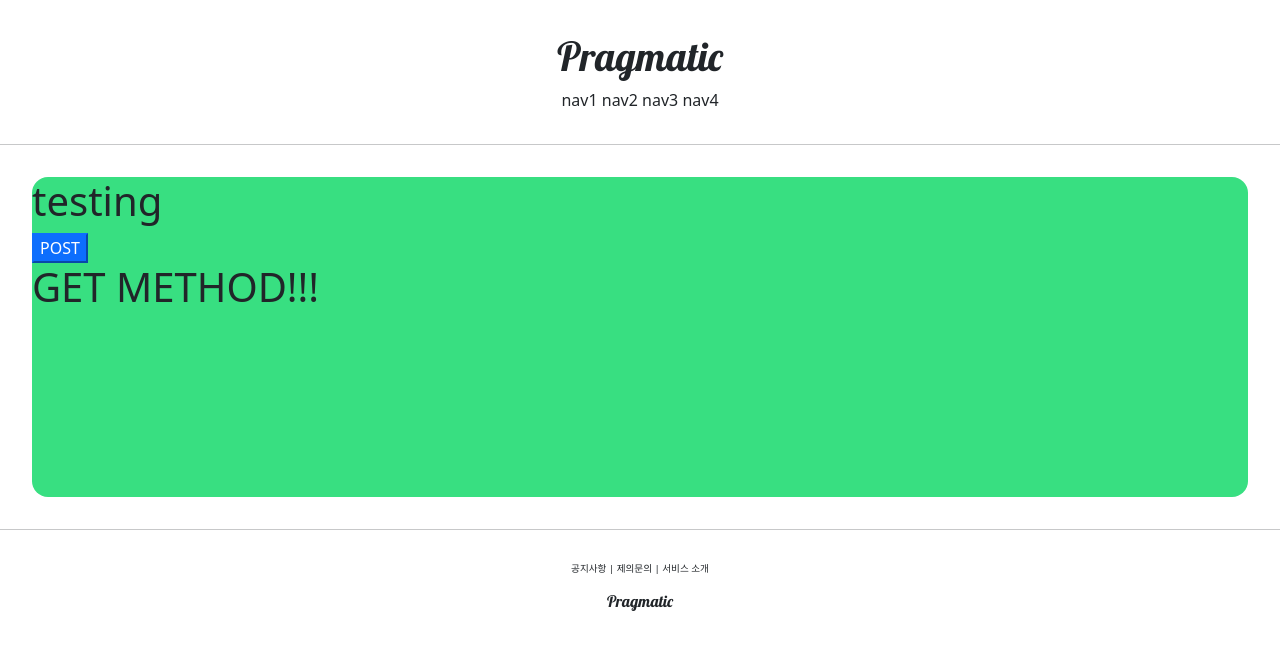
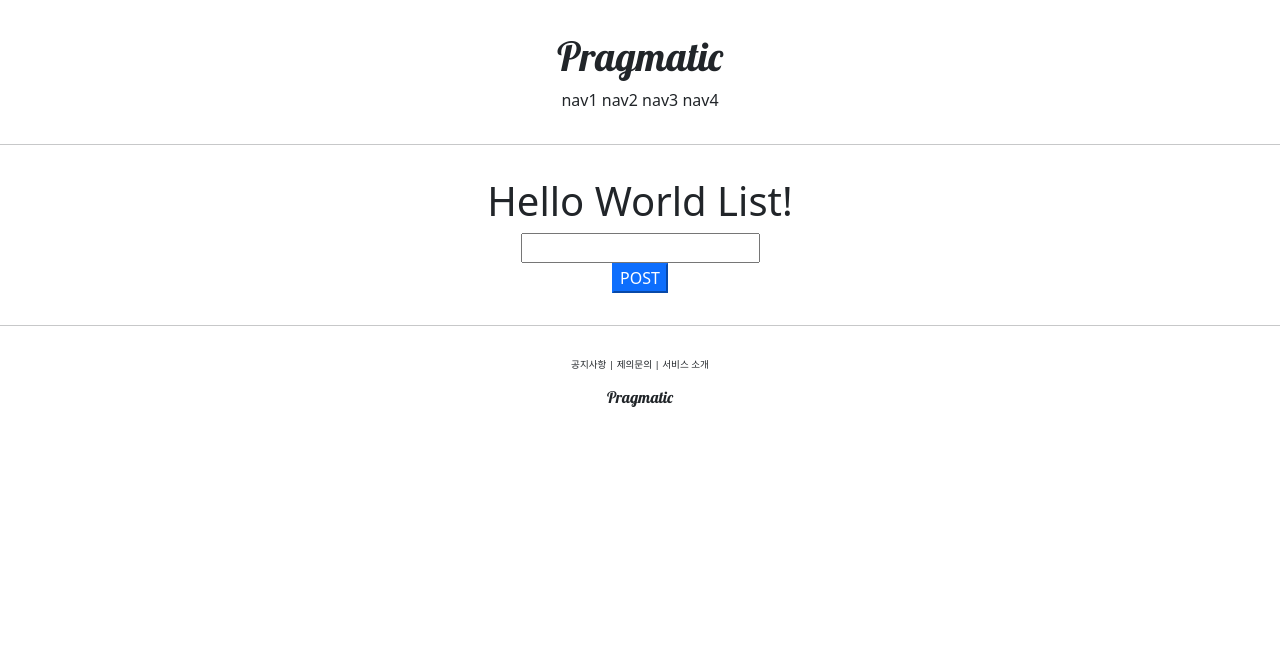
Before and after one commit to Hyewonjang/Pragmatic_Django_Course, a Django app: page /account/hello_world/ in a window 1280 px wide. Shown: the top 650 px of the page. Run offline with Django 3.2, Linux system fonts and the light colour scheme.

Commit message:
django course 17 commit

```diff
--- a/Accountapp/templates/Accountapp/hello_world.html
+++ b/Accountapp/templates/Accountapp/hello_world.html
@@ -2,19 +2,26 @@
 
 {% block content %}
 
-    <div style="height: 20rem; background-color: #38df81; border-radius: 1rem; margin: 2rem">
-        <h1>
-            testing
+    <div style="border-radius: 1rem; margin: 2rem; text-align: center">
+        <h1 style="font_family: 'Lobster', cursive">
+            Hello World List!
         </h1>
 
         <form action="/account/hello_world/" method="post">
             {% csrf_token %} <!--장고에서 제공하는 보안기능-->
-            <input type="submit" class="btn-primary" value="POST"> <!--btn-primary는 부트스트랩 내에 적혀 있음-->
+            <div>
+                <input type="text" name="hello_world_input">
+            </div>
+            <div>
+                <input type="submit" class="btn-primary" value="POST"> <!--btn-primary는 부트스트랩 내에 적혀 있음-->
+            </div>
         </form>
 
+        {% if hello_world_output %}
         <h1>
-            {{ text }}
+            {{ hello_world_output.text }}
         </h1>
+        {% endif %}
     </div>
 
 {% endblock %}
--- a/Accountapp/views.py
+++ b/Accountapp/views.py
@@ -2,11 +2,20 @@ from django.http import HttpResponse
 from django.shortcuts import render
 
 # Create your views here.
+from Accountapp.models import HelloWorld
+
 
 def hello_world(request):
     #return HttpResponse('Hello world!')  # HttpResponse는 views에서 직접적으로 response해주는 것.
 
     if request.method == "POST":
-        return render(request, 'Accountapp/hello_world.html', context={'text': 'POST METHOD!!!'})
+
+        temp = request.POST.get('hello_world_input')
+
+        new_hello_world = HelloWorld()  # 새로운 HelloWorld 객체 생성
+        new_hello_world.text = temp    # 새로운 HelloWorld 객체의 text 속성 작성
+        new_hello_world.save()    # 새로운 HelloWorld 객체 DB에 저장
+
+        return render(request, 'Accountapp/hello_world.html', context={'hello_world_output': new_hello_world})
     else:
         return render(request, 'Accountapp/hello_world.html', context={'text': 'GET METHOD!!!'})
```
